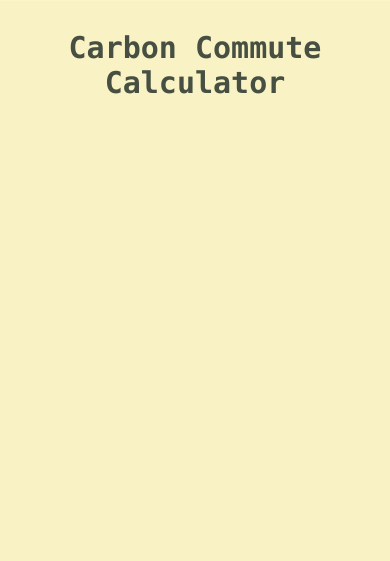
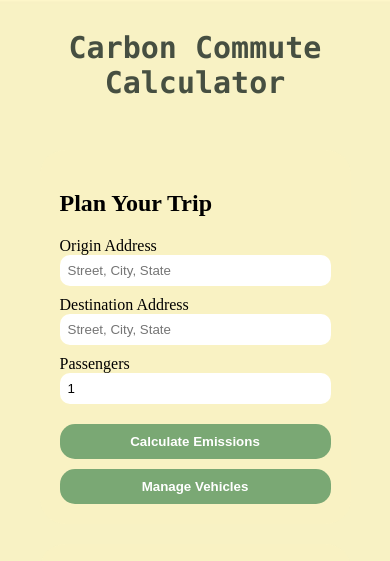
Before and after one commit to bhargavi-kale/carbon-emission-tracker, a Flask app: page / in a window 390 px wide. Shown: the top 561 px of the page. Run offline with Flask 3, Linux system fonts and the light colour scheme; a map, chart or similar area stays blank; some libraries are stand-ins or nearby versions.

Commit message:
Changed Home Screen, Added Nav Buttons, Added Map

```diff
--- a/main.py
+++ b/main.py
@@ -1,3 +1,6 @@
+import os
+from dotenv import load_dotenv
+load_dotenv()
 from flask import Flask, render_template, request
 from src.route import Route
 from src.trip import Trip
@@ -7,7 +10,8 @@ app = Flask(__name__)
 
 @app.route("/")
 def home():
-    return render_template("index.html") #flaskstuff
+    API_KEY = os.getenv("GOOGLE_API_KEY")
+    return render_template("index.html", API_KEY=API_KEY) #flaskstuff
 
 
 
--- a/static/style.css
+++ b/static/style.css
@@ -78,3 +78,86 @@ footer {
 * {
     box-sizing: border-box;
 }
+
+
+.container {
+    display: grid;
+    grid-template-columns: 1fr 2fr 0.8fr;
+    gap: 20px;
+
+    width: 90%;
+    max-width: 1400px;
+    margin: auto;
+    padding: 20px;
+}
+
+.container {
+    display: grid;
+    grid-template-columns: 1fr 2fr 0.8fr;
+    gap: 20px;
+
+    width: 90%;
+    max-width: 1400px;
+    margin: auto;
+    padding: 20px;
+}
+
+.left-panel,
+.right-panel,
+.map-panel {
+    background-color: rgba(249, 242, 196, 0.85);
+    border-radius: 25px;
+    padding: 20px;
+}
+
+#map {
+    width: 100%;
+    height: 400px;
+    border-radius: 20px;
+}
+
+input {
+    width: 100%;
+    margin-bottom: 10px;
+    padding: 8px;
+    border-radius: 10px;
+    border: none;
+}
+
+button {
+    width: 100%;
+    padding: 10px;
+    border-radius: 15px;
+    border: none;
+    background-color: #7aa874;
+    color: white;
+    font-weight: bold;
+    cursor: pointer;
+    margin-top: 10px;
+}
+
+button:hover {
+    background-color: #5e8c5a;
+}
+
+.right-panel {
+    display: flex;
+    justify-content: center;
+    align-items: center;
+}
+
+.add-vehicle {
+    height: 60px;
+    width: 140px;
+    font-size: 16px;
+}
+@media (max-width: 900px) {
+    .container {
+        grid-template-columns: 1fr;
+    }
+
+    #map {
+        height: 300px;
+    }
+
+}
--- a/templates/index.html
+++ b/templates/index.html
@@ -15,6 +15,48 @@
 
 
 <main class="container">
+
+        <section class="left-panel">
+        <h2>Plan Your Trip</h2>
+
+        <form action="/calculate" method="POST">
+
+            <label>Origin Address</label>
+            <input type="text" name="origin" placeholder="Street, City, State" required>
+
+            <label>Destination Address</label>
+            <input type="text" name="destination" placeholder="Street, City, State" required>
+
+            <label>Passengers</label>
+            <input type="number" name="passengers" value="1" min="1">
+
+
+
+            <button type="submit">Calculate Emissions</button>
+
+
+
+        </form>
+
+            <button onclick="window.location.href='/manage-vehicles'">
+            Manage Vehicles
+        </button>
+
+    </section>
+
+
+    <!-- MAP PANEL -->
+    <section class="map-panel">
+        <div id="map"></div>
+    </section>
+
+
+    <!-- RIGHT PANEL -->
+    <section class="right-panel">
+        <button class="add-vehicle">
+            + Add Vehicle
+        </button>
+    </section>
 
 </main>
 
@@ -43,6 +85,24 @@
 <footer>
     <p>&copy; 2026 Bhargavi Kale, Isabella Velazquez-Abelardo | Carbon Commute Calculator </p>
 </footer>
+<script>
+function initMap() {
+    const center = { lat: 43.1339, lng: -70.9264 }; // UNH / Durham area
 
+    const map = new google.maps.Map(document.getElementById("map"), {
+        zoom: 12,
+        center: center,
+    });
+
+    new google.maps.Marker({
+        position: center,
+        map: map,
+    });
+}
+</script>
+
+<script async
+src="https://maps.googleapis.com/maps/api/js?key={{ API_KEY }}&callback=initMap">
+</script>
 </body>
 </html>
```
